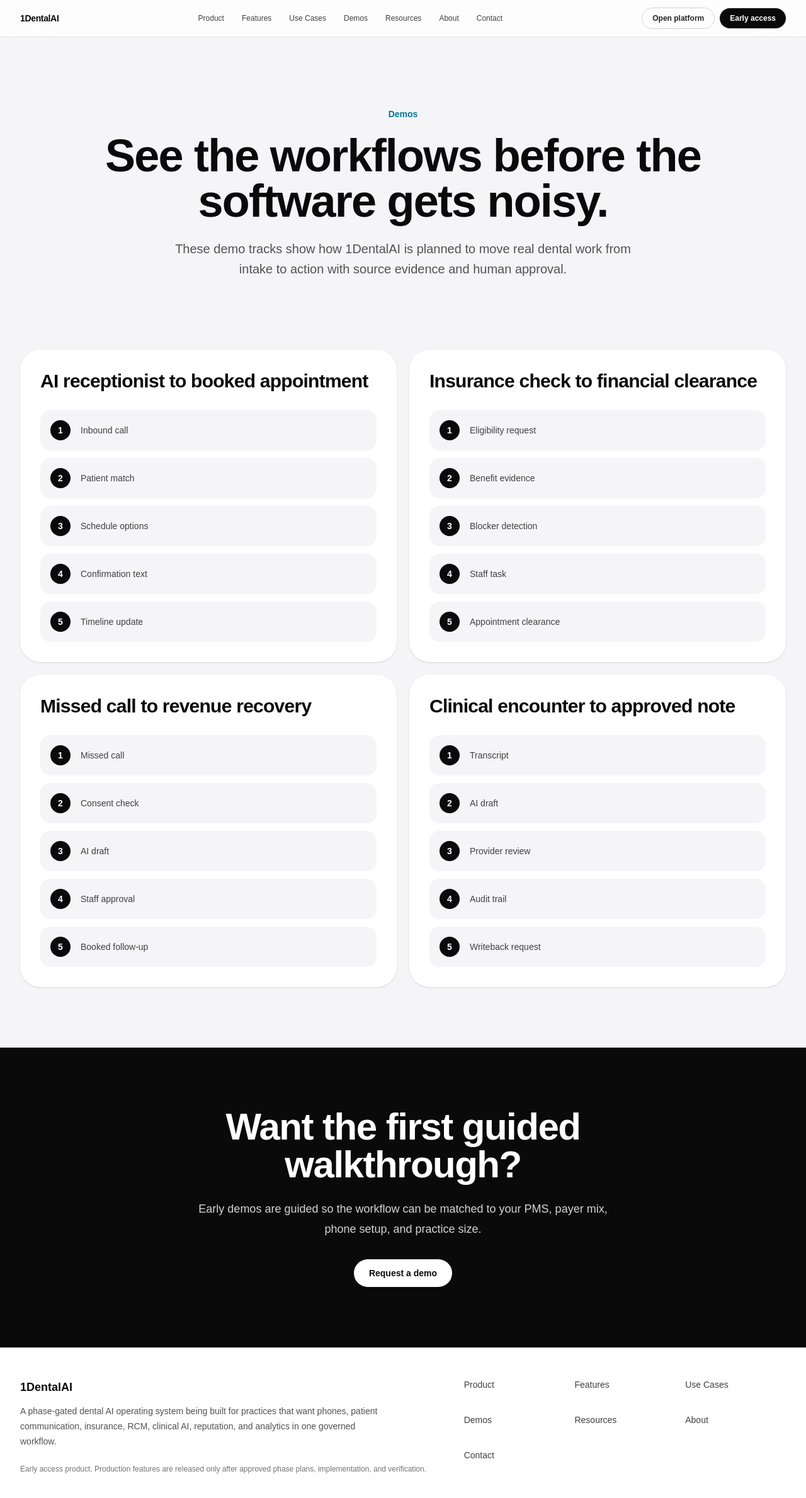
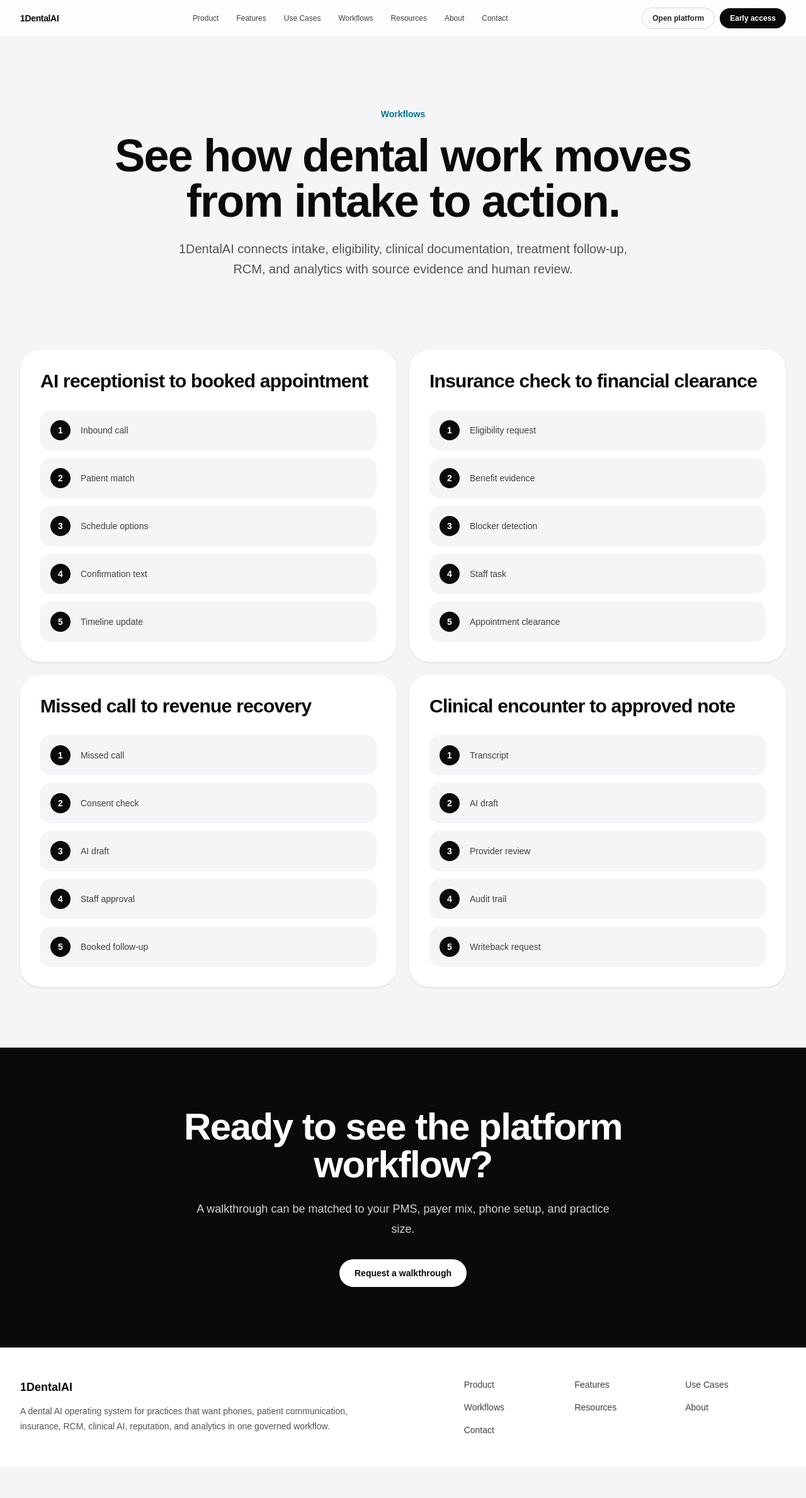
Before and after one commit to gauravbasra/1DentalAI, a Next.js app: page /demos in a window 1280 px wide. Shown: the top 2378 px of the page at 63% size. After the commit the page ends 2328 px from the top, so only its background shows below. Built offline with nearby package versions, Linux system fonts and the light colour scheme.

Commit message:
Remove internal launch copy from public site

```diff
--- a/src/app/about/page.tsx
+++ b/src/app/about/page.tsx
@@ -2,10 +2,10 @@
 import { imageUrls } from "@/lib/site-data";
 
 const principles = [
-  "Build in approved phases, with research before coding.",
-  "Represent unavailable capabilities truthfully.",
-  "Keep AI behind evidence, policy, and approval gates.",
-  "Own the connector strategy instead of renting every workflow forever.",
+  "Keep every workflow grounded in source evidence.",
+  "Give teams clear ownership, review, and audit history.",
+  "Connect the systems practices already depend on.",
+  "Use AI to reduce handoffs without removing clinical judgment.",
   "Design for daily dental teams first: front desk, billing, providers, and managers.",
 ];
 
@@ -22,14 +22,14 @@
           <div className="min-h-[520px] bg-cover bg-center" style={{ backgroundImage: `url(${imageUrls.team})` }} />
           <div className="flex items-center px-6 py-20 sm:px-12 lg:px-16">
             <div>
-              <p className="text-sm font-semibold text-cyan-700">Our standard</p>
+              <p className="text-sm font-semibold text-cyan-700">Our focus</p>
               <h2 className="mt-5 text-4xl font-semibold tracking-tight text-neutral-950 sm:text-6xl">
-                Production grade, or not shipped.
+                Reliable workflows for real dental teams.
               </h2>
               <p className="mt-6 text-lg leading-8 text-neutral-600">
-                The product is being built under a phase-gated rule: every
-                phase needs research, approval, implementation, verification,
-                and real operating behavior before it can be called complete.
+                1DentalAI is designed around source evidence, human review,
+                and accountable work queues for the daily operations of a
+                dental practice.
               </p>
             </div>
           </div>
--- a/src/app/demos/page.tsx
+++ b/src/app/demos/page.tsx
@@ -7,9 +7,9 @@
     <MarketingShell>
       <main>
         <PageHero
-          eyebrow="Demos"
-          title="See the workflows before the software gets noisy."
-          body="These demo tracks show how 1DentalAI is planned to move real dental work from intake to action with source evidence and human approval."
+          eyebrow="Workflows"
+          title="See how dental work moves from intake to action."
+          body="1DentalAI connects intake, eligibility, clinical documentation, treatment follow-up, RCM, and analytics with source evidence and human review."
         />
         <section className="mx-auto grid max-w-7xl gap-5 px-6 pb-24 sm:px-8 md:grid-cols-2">
           {demoWorkflows.map((demo) => (
@@ -30,14 +30,14 @@
         </section>
         <section className="bg-neutral-950 px-6 py-24 text-center text-white sm:px-8">
           <h2 className="mx-auto max-w-4xl text-4xl font-semibold tracking-tight sm:text-6xl">
-            Want the first guided walkthrough?
+            Ready to see the platform workflow?
           </h2>
           <p className="mx-auto mt-6 max-w-2xl text-lg leading-8 text-neutral-300">
-            Early demos are guided so the workflow can be matched to your PMS,
-            payer mix, phone setup, and practice size.
+            A walkthrough can be matched to your PMS, payer mix, phone setup,
+            and practice size.
           </p>
           <Link href="/contact" className="mt-8 inline-flex rounded-full bg-white px-6 py-3 text-sm font-semibold text-neutral-950">
-            Request a demo
+            Request a walkthrough
           </Link>
         </section>
       </main>
--- a/src/app/page.tsx
+++ b/src/app/page.tsx
@@ -16,8 +16,8 @@
                 One platform for every dental workflow.
               </h1>
               <p className="mt-7 max-w-2xl text-lg leading-8 text-neutral-600 sm:text-xl">
-                1DentalAI is being built to connect phones, scheduling, patient
-                messaging, insurance, RCM, reputation, clinical AI, and practice
+                1DentalAI connects phones, scheduling, patient messaging,
+                insurance, RCM, reputation, clinical AI, and practice
                 intelligence into one governed system.
               </p>
               <div className="mt-8 flex flex-col gap-3 sm:flex-row">
@@ -25,7 +25,7 @@
                   href="/demos"
                   className="rounded-full bg-neutral-950 px-6 py-3 text-center text-sm font-semibold text-white transition hover:bg-cyan-700"
                 >
-                  Explore demos
+                  Explore workflows
                 </Link>
                 <Link
                   href="/product"
--- a/src/components/site-footer.tsx
+++ b/src/components/site-footer.tsx
@@ -8,13 +8,9 @@
         <div>
           <p className="text-lg font-semibold text-neutral-950">1DentalAI</p>
           <p className="mt-3 max-w-xl text-sm leading-6 text-neutral-600">
-            A phase-gated dental AI operating system being built for practices
-            that want phones, patient communication, insurance, RCM, clinical
-            AI, reputation, and analytics in one governed workflow.
-          </p>
-          <p className="mt-6 text-xs text-neutral-500">
-            Early access product. Production features are released only after
-            approved phase plans, implementation, and verification.
+            A dental AI operating system for practices that want phones,
+            patient communication, insurance, RCM, clinical AI, reputation, and
+            analytics in one governed workflow.
           </p>
         </div>
         <div className="grid grid-cols-2 gap-4 sm:grid-cols-3">
--- a/src/lib/site-data.ts
+++ b/src/lib/site-data.ts
@@ -2,7 +2,7 @@
   { href: "/product", label: "Product" },
   { href: "/features", label: "Features" },
   { href: "/use-cases", label: "Use Cases" },
-  { href: "/demos", label: "Demos" },
+  { href: "/demos", label: "Workflows" },
   { href: "/resources", label: "Resources" },
   { href: "/about", label: "About" },
   { href: "/contact", label: "Contact" },
@@ -102,12 +102,12 @@
   {
     title: "PMS and payer connector strategy",
     type: "Technical brief",
-    body: "How 1DentalAI keeps integrations accountable with setup checks, approval gates, cost visibility, and clear manual work queues when automation is limited.",
+    body: "How 1DentalAI keeps integrations accountable with setup checks, review controls, cost visibility, and clear work queues.",
   },
   {
     title: "AI governance for dental practices",
     type: "Checklist",
-    body: "Human approval, PHI controls, audit evidence, demo/live separation, and safe automation rules.",
+    body: "Human review, PHI controls, audit evidence, role permissions, and safe automation rules.",
   },
   {
     title: "Front desk productivity calculator",
@@ -120,7 +120,7 @@
   { value: "1", label: "Patient timeline from first call to final payment" },
   { value: "24/7", label: "AI-assisted capture for calls, texts, and requests" },
   { value: "270/271", label: "Eligibility evidence captured before the appointment" },
-  { value: "0", label: "Placeholder workflows allowed in production" },
+  { value: "1", label: "Accountable queue for calls, claims, care, and collections" },
 ];
 
 export const imageUrls = {
```
